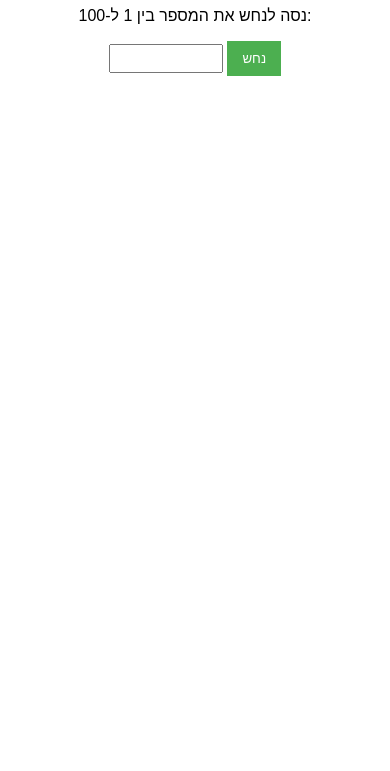
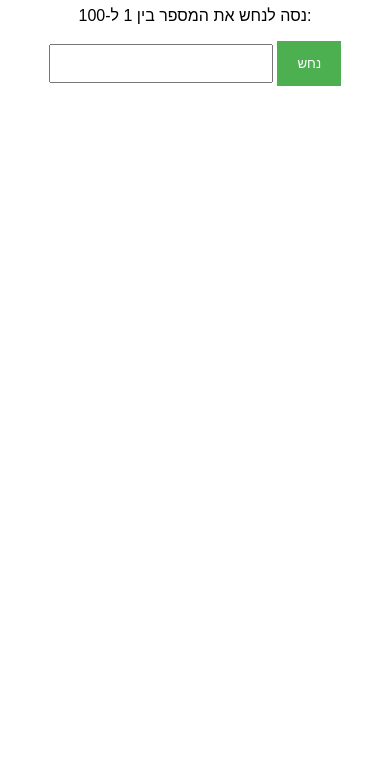
Before and after one commit to HaimLahav/NumbersGame, a plain HTML site: page index.html in a window 390 px wide. Shown: the part 73-844 px from the top of the page. Drawn offline with Linux system fonts and the light colour scheme.

Commit message:
Update index.html

```diff
--- a/index.html
+++ b/index.html
@@ -13,12 +13,12 @@
         }
 
         input[type="number"] {
-            padding: 5px;
-            width: 50px;
+            padding: 10px;
+            width: 100px;
         }
 
         button {
-            padding: 10px 20px;
+            padding: 15px 30px;
             background-color: #4CAF50;
             color: white;
             border: none;
@@ -28,11 +28,11 @@
         /* עיצוב ריספונסיבי */
         @media (max-width: 600px) {
             input[type="number"] {
-                width: 100px;
+                width: 200px;
             }
 
             button {
-                padding: 10px 15px;
+                padding: 15px 20px;
             }
         }
     </style>
```
